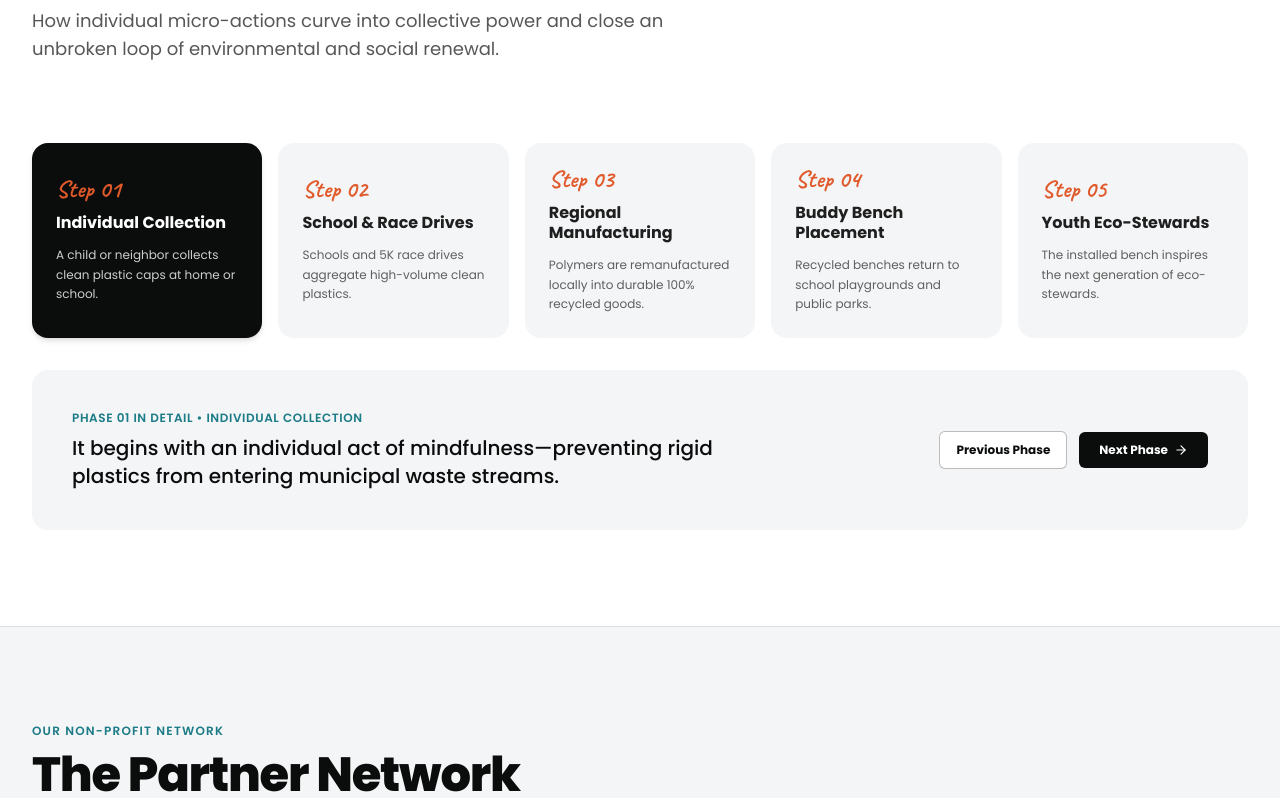
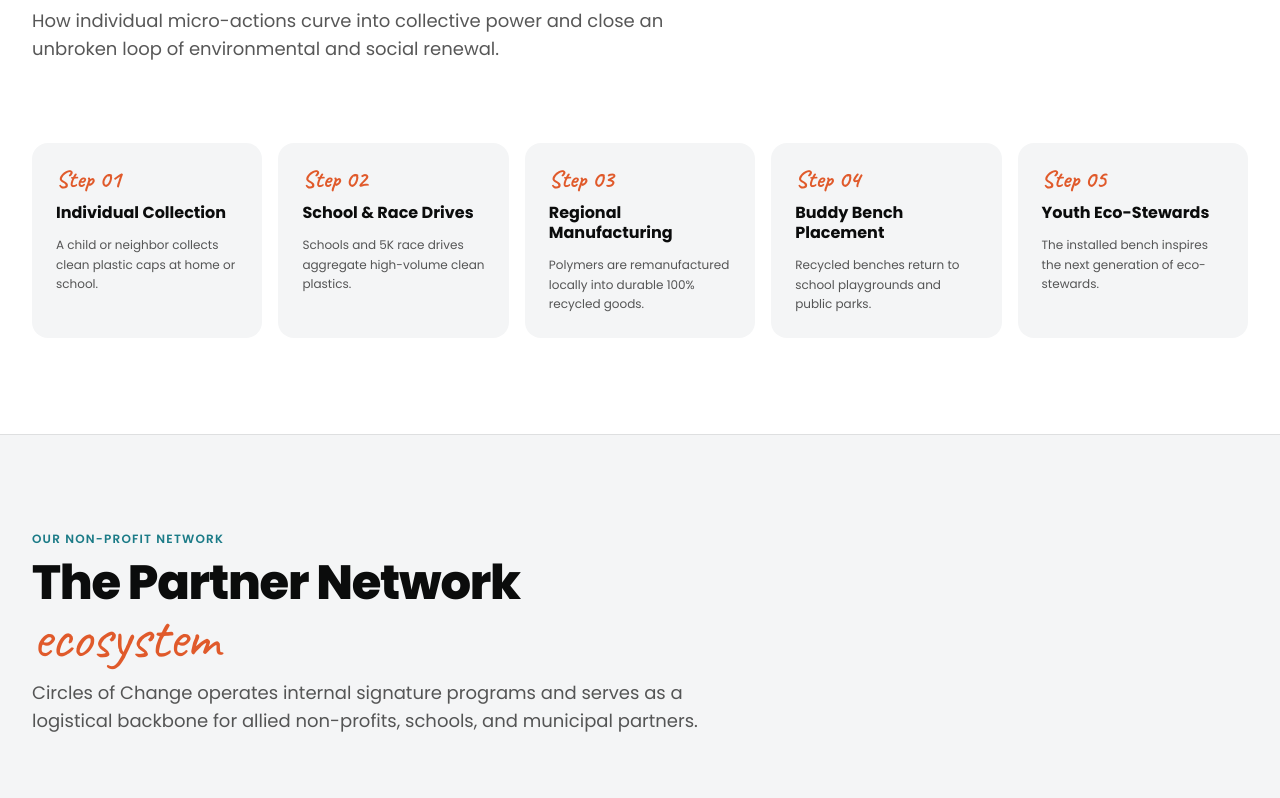
Before and after one commit to jonathan-thoms/Circle-of-changes, a Next.js app: page /about in a window 1280 px wide. Shown: the part 1562-2360 px from the top of the page. Built offline with nearby package versions, Linux system fonts and the light colour scheme.

Commit message:
About page: remove Phase in Detail drawer and Tier 0X titles

```diff
--- a/src/components/about/ImpactCConcept.tsx
+++ b/src/components/about/ImpactCConcept.tsx
@@ -1,18 +1,15 @@
 'use client';
 
-import React, { useState } from 'react';
+import React from 'react';
 import {
   Sparkles,
   Layers,
   Recycle,
   Heart,
   Repeat,
-  ArrowRight,
 } from 'lucide-react';
 
 export default function ImpactCConcept() {
-  const [activeStep, setActiveStep] = useState(0);
-
   const steps = [
     {
       number: '01',
@@ -78,63 +75,24 @@ export default function ImpactCConcept() {
 
         {/* 5-Step Horizontal Progression Row (EarthShare Style) */}
         <div className="grid grid-cols-1 sm:grid-cols-2 md:grid-cols-5 gap-4 pt-4">
-          {steps.map((step, idx) => {
-            const isSelected = idx === activeStep;
-            return (
-              <button
+          {steps.map((step) => (
+            <div
               key={step.number}
-                type="button"
-                onClick={() => setActiveStep(idx)}
-                className={`text-left p-6 rounded-2xl transition-all duration-200 cursor-pointer space-y-3 ${
-                  isSelected
-                    ? 'bg-earth-dark text-white shadow-md'
-                    : 'bg-earth-canvas text-charcoal-ink hover:bg-[#EAECEF]'
-                }`}
+              className="text-left p-6 rounded-2xl bg-earth-canvas hover:bg-[#EAECEF] transition-all duration-200 space-y-3 shadow-xs"
             >
               <div className="font-script text-2xl font-bold leading-none text-earth-coral">
                 Step {step.number}
               </div>
 
-                <h3 className="text-base font-bold font-poppins leading-tight">
+              <h3 className="text-base font-bold font-poppins text-earth-dark leading-tight">
                 {step.title}
               </h3>
 
-                <p className={`text-xs leading-relaxed ${isSelected ? 'text-white/80' : 'text-charcoal-ink/70'}`}>
+              <p className="text-xs leading-relaxed text-charcoal-ink/75">
                 {step.summary}
               </p>
-              </button>
-            );
-          })}
             </div>
-
-        {/* Selected Step Spotlight Drawer */}
-        <div className="mt-8 p-8 sm:p-10 rounded-2xl bg-earth-canvas flex flex-col md:flex-row md:items-center justify-between gap-6">
-          <div className="space-y-2 max-w-2xl">
-            <div className="text-xs font-semibold uppercase tracking-wider text-earth-teal">
-              Phase {steps[activeStep].number} In Detail • {steps[activeStep].title}
-            </div>
-            <p className="text-lg sm:text-xl text-earth-dark font-medium leading-relaxed">
-              {steps[activeStep].detail}
-            </p>
-          </div>
-
-          <div className="flex items-center gap-3 self-start md:self-auto">
-            <button
-              type="button"
-              onClick={() => setActiveStep((prev) => (prev - 1 + steps.length) % steps.length)}
-              className="px-4 py-2.5 rounded-md border border-charcoal-ink/30 hover:border-charcoal-ink text-xs font-bold text-earth-dark bg-white transition"
-            >
-              Previous Phase
-            </button>
-            <button
-              type="button"
-              onClick={() => setActiveStep((prev) => (prev + 1) % steps.length)}
-              className="px-5 py-2.5 rounded-md bg-earth-dark hover:bg-earth-teal text-xs font-bold text-white transition flex items-center gap-1.5"
-            >
-              <span>Next Phase</span>
-              <ArrowRight className="w-3.5 h-3.5" />
-            </button>
-          </div>
+          ))}
         </div>
 
       </div>
--- a/src/components/about/PartnerEcosystem.tsx
+++ b/src/components/about/PartnerEcosystem.tsx
@@ -106,14 +106,11 @@ export default function PartnerEcosystem({
           </div>
         </div>
 
-        {/* 3-Tier Open Directory Grid */}
+        {/* 3-Column Open Directory Grid */}
         <div className="grid grid-cols-1 md:grid-cols-3 gap-8">
-          {categories.map((cat, idx) => (
+          {categories.map((cat) => (
             <div key={cat.category} className="space-y-6 p-8 bg-white rounded-2xl shadow-sm">
               <div className="space-y-2">
-                <div className="font-script text-earth-coral text-2xl font-bold leading-none">
-                  Tier 0{idx + 1} • {cat.role}
-                </div>
                 <h3 className="text-xl font-extrabold font-poppins text-earth-dark">
                   {cat.category}
                 </h3>
```
Lines whose indentation alone changed are shown as unchanged.
